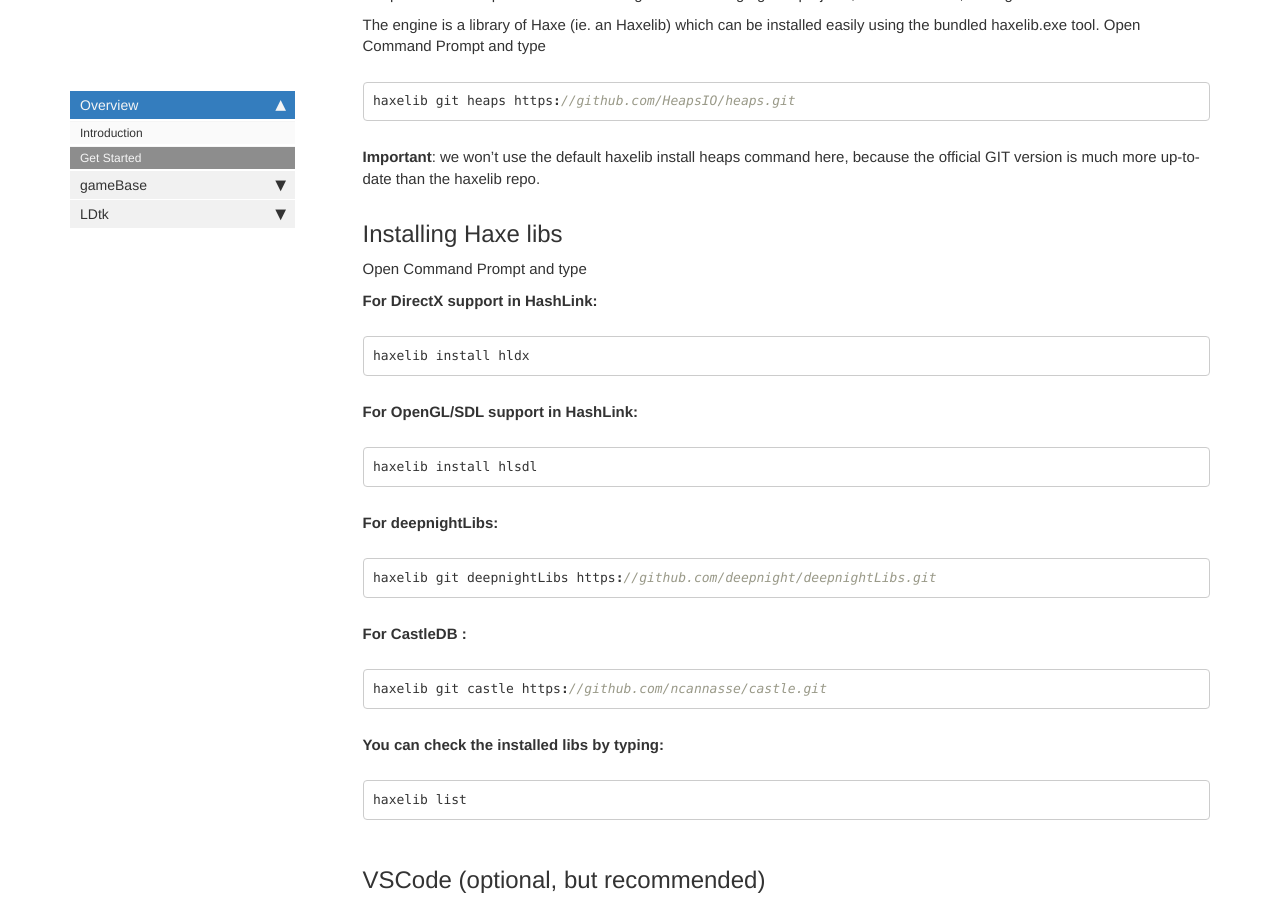
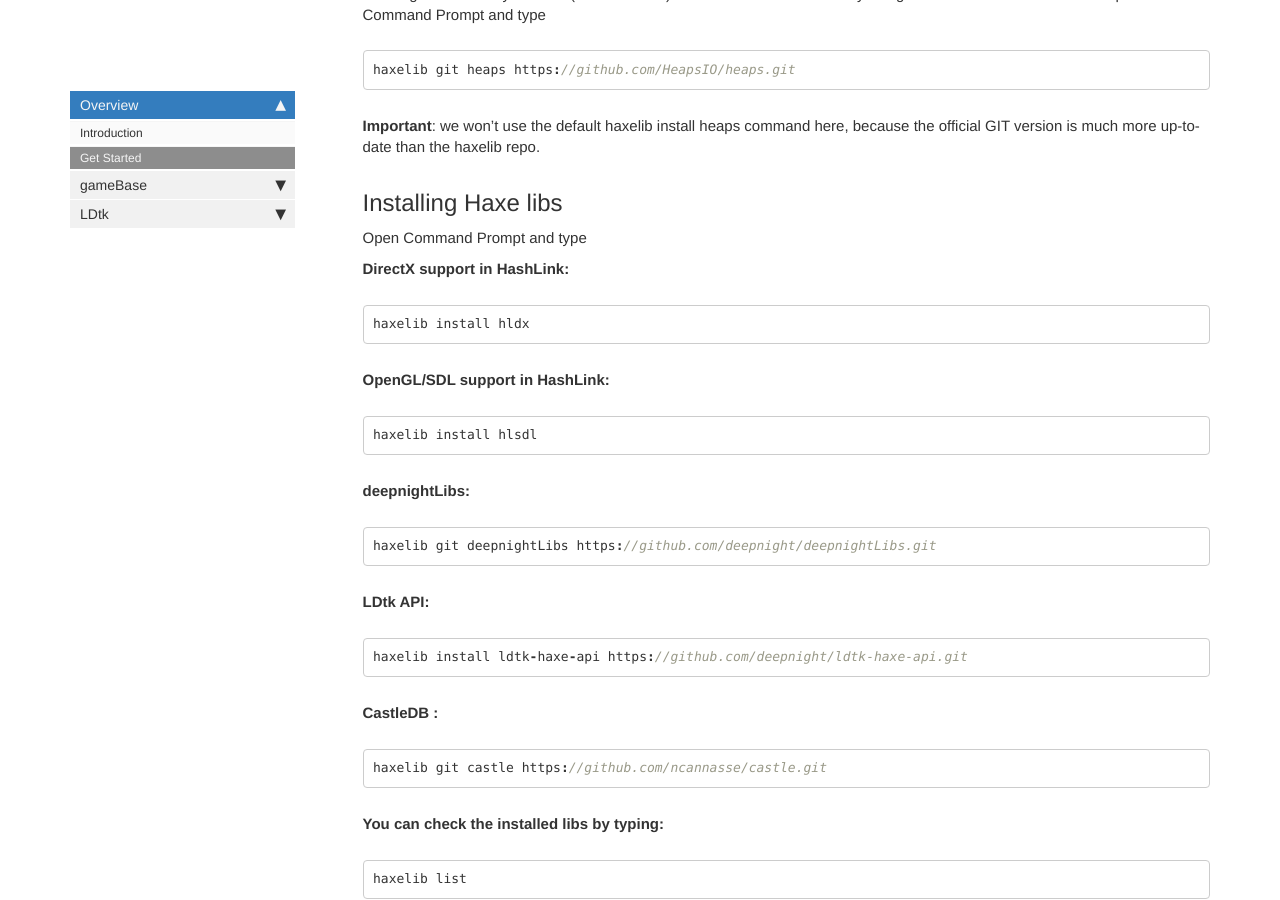
Before and after one commit to di-effe/di-effe.github.io, a Jekyll site: the page built from pages/mydoc/overview_get_started.md, in a window 1280 px wide and 900 px high, scrolled down 1604 px. Built offline with Jekyll 4.4.1, drawn with Linux system fonts in a browser that asks for light colours; comment, search, counter and statistics services are not loaded; some of the changed text lies outside the part shown.

Commit message:
LDtk API install

````diff
--- a/pages/mydoc/overview_get_started.md
+++ b/pages/mydoc/overview_get_started.md
@@ -76,22 +75,29 @@ haxelib git heaps https://github.com/HeapsIO/heaps.git
 Open Command Prompt and type
 
 
-**For DirectX support in HashLink:**
+**DirectX support in HashLink:**
 ```haxe
 haxelib install hldx
 ```
-**For OpenGL/SDL support in HashLink:**
+**OpenGL/SDL support in HashLink:**
 ```haxe
 haxelib install hlsdl
 ```
-**For deepnightLibs:**
+**deepnightLibs:**
 ```haxe
 haxelib git deepnightLibs https://github.com/deepnight/deepnightLibs.git
 ```
-**For CastleDB :**
+**LDtk API:**
+```haxe
+haxelib install ldtk-haxe-api https://github.com/deepnight/ldtk-haxe-api.git
+```
+
+**CastleDB :**
 ```haxe
 haxelib git castle https://github.com/ncannasse/castle.git
 ```
+
+
 
 **You can check the installed libs by typing:**
 ```haxe
````
Also changed, not shown: other parts of pages/mydoc/overview_get_started.md (+0 -1 lines).
